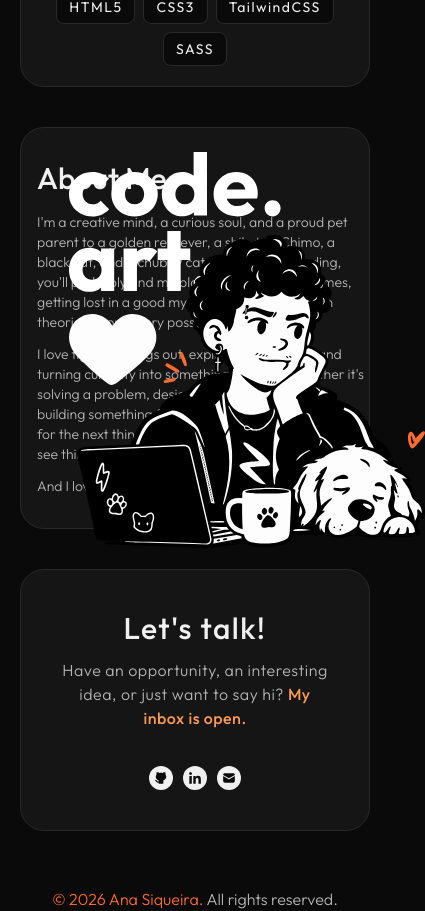
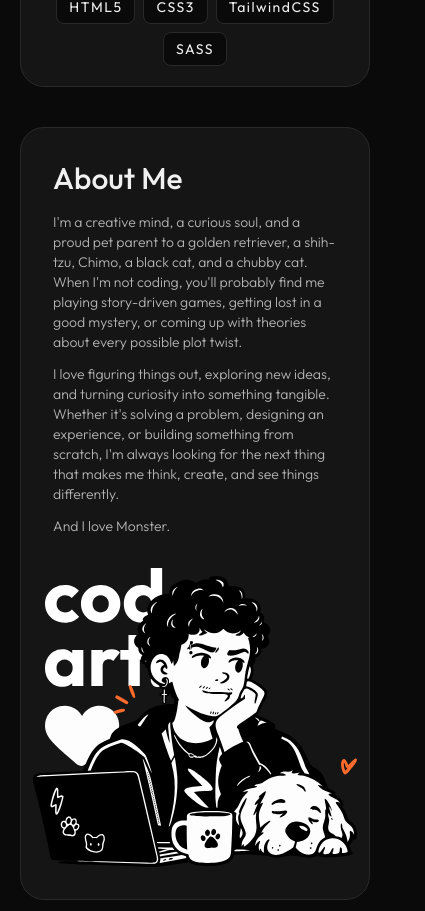
Before and after one commit to itsmesiq/portfolio, a Next.js app: page / in a window 390 px wide. Shown: the part 2960-3871 px from the top of the page, 425 px wide, since content can reach past the window. Built offline with nearby package versions, Linux system fonts and the light colour scheme; no server answers.

Commit message:
feat: enhance AboutMe component layout and styling

```diff
--- a/src/app/globals.css
+++ b/src/app/globals.css
@@ -31,3 +31,9 @@ body {
     color: var(--foreground);
     font-family: var(--font-sans);
 }
+
+@media (min-width: 1348px) and (max-width: 1536px) {
+    .about-me {
+        max-width: 300px;
+    }
+}
--- a/src/components/AboutMe.tsx
+++ b/src/components/AboutMe.tsx
@@ -3,8 +3,8 @@ import Image from 'next/image';
 export function AboutMe() {
     return (
         <section className="grid w-full max-w-[1366px] grid-cols-1 gap-8 font-sans xl:grid-cols-[minmax(0,1fr)_auto]">
-            <div className="relative flex w-full min-w-0 flex-col items-end rounded-3xl border border-stroke bg-surface py-8 xl:px-6 2xl:px-10">
-                <div className="w-full max-w-[332px] min-w-0 xl:max-w-[224px] 2xl:max-w-[380px]">
+            <div className="relative flex w-full min-w-0 flex-col items-end gap-10 rounded-3xl border border-stroke bg-surface px-3 py-8 sm:px-8 xl:px-6 2xl:px-10">
+                <div className="about-me w-full min-w-0 px-5 sm:max-w-[248px] sm:px-0 md:max-w-[280px] lg:max-w-[332px] xl:max-w-[224px] 2xl:max-w-[380px]">
                     <h2 className="mb-4 text-3xl font-medium text-foreground">About Me</h2>
                     <div className="flex flex-col items-start gap-3 text-sm font-light text-muted 2xl:gap-5">
                         <p>
@@ -29,14 +29,14 @@ export function AboutMe() {
                     alt="Siq sitting in front of a computer"
                     width={570}
                     height={512}
-                    className="absolute -bottom-5 left-14 z-10 h-auto w-full max-w-[400px] xl:-left-29 xl:max-w-[556px] 2xl:max-w-[570px]"
+                    className="-bottom-5 -left-14 z-10 block h-auto w-full sm:absolute sm:max-w-[364px] md:-left-6 md:max-w-[400px] lg:left-14 xl:-left-29 xl:max-w-[556px] 2xl:max-w-[570px]"
                 />
                 <Image
                     src="/illustrations/code-art.svg"
                     alt="Code, art, love illustration"
                     width={232}
                     height={250}
-                    className="absolute top-6 left-12 z-5 h-auto w-full max-w-[212px] xl:left-6 xl:max-w-[232px]"
+                    className="absolute top-[440px] left-6 z-5 h-auto w-full max-w-[180px] sm:top-6 sm:max-w-[212px] lg:left-12 xl:left-6 xl:max-w-[232px]"
                 />
                 <Image
                     src="/illustrations/monster.svg"
```
